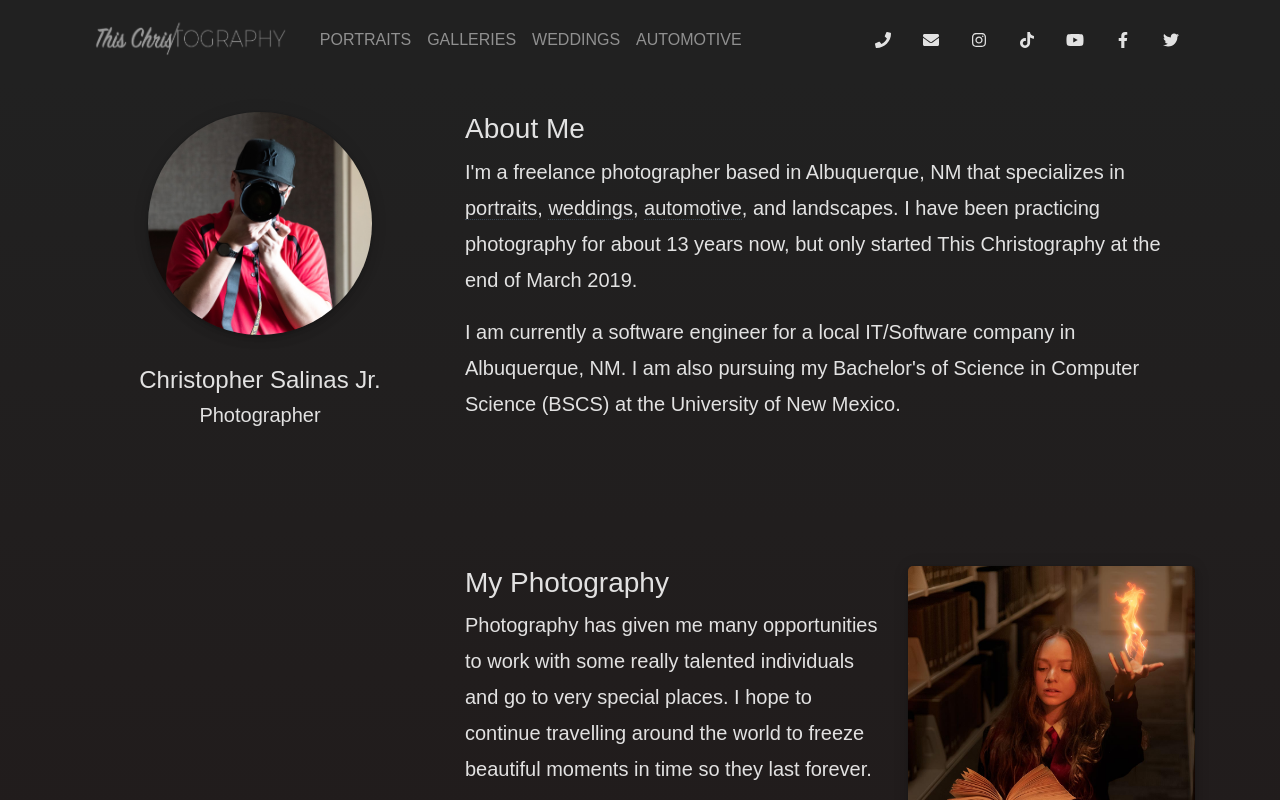
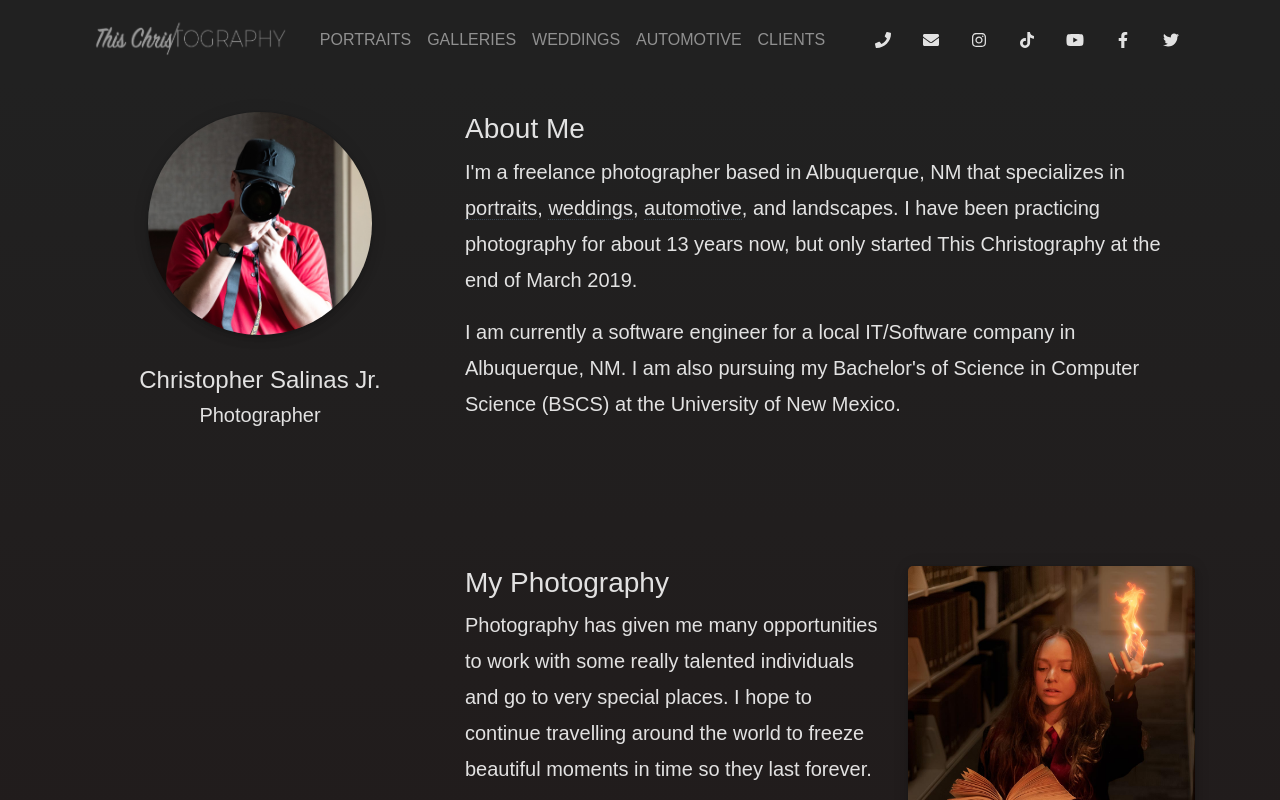
Before and after one commit to csalinas-dev/thischristography, a React (Create React App) app: page /about in a window 1280 px wide. Shown: the top 800 px of the page. Built offline with nearby package versions, Linux system fonts and the light colour scheme; no server answers; a web font is replaced by a local one.

Commit message:
content(links): add clients link

```diff
--- a/package.json
+++ b/package.json
@@ -1,7 +1,6 @@
 {
   "name": "thischristography",
   "version": "0.1.0",
-  "private": true,
   "homepage": "https://thischristography.com",
   "dependencies": {
     "@fortawesome/fontawesome-free": "^5.12.0",
--- a/src/components/Routes/links.ts
+++ b/src/components/Routes/links.ts
@@ -20,6 +20,11 @@ export const primaryLinks: Array<LinkInfo> = [
     id: 'kUS7Xd4K4JFG',
     url: '/automotive',
     name: 'Automotive'
+  },
+  {
+    id: 'an65sdv2bsdd',
+    url: 'https://clients.thischristography.com/',
+    name: 'Clients'
   }
 ];
 
```
Also changed, not shown: 1 other file (tests, documents, lock files or other folders).
